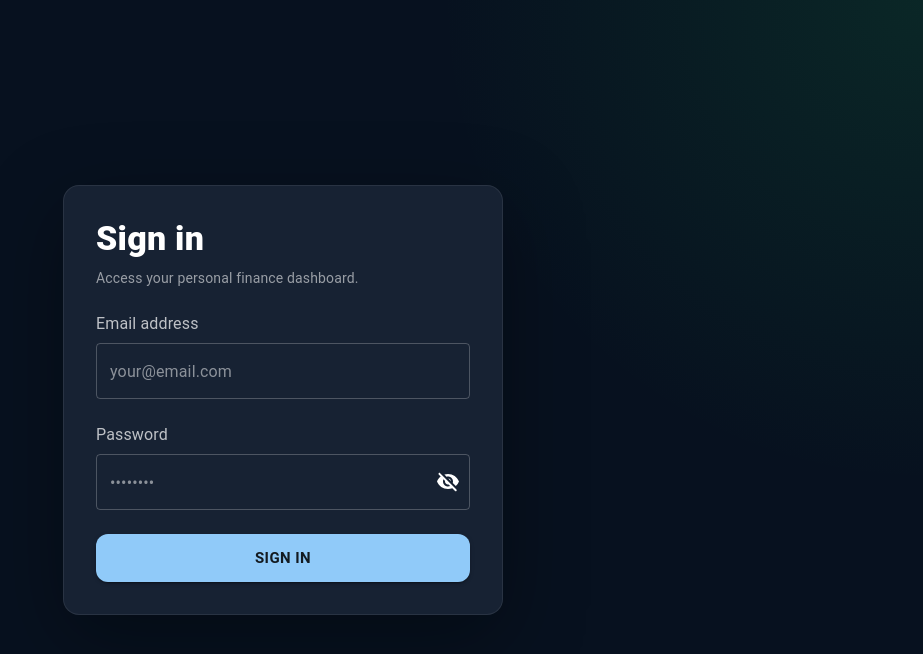
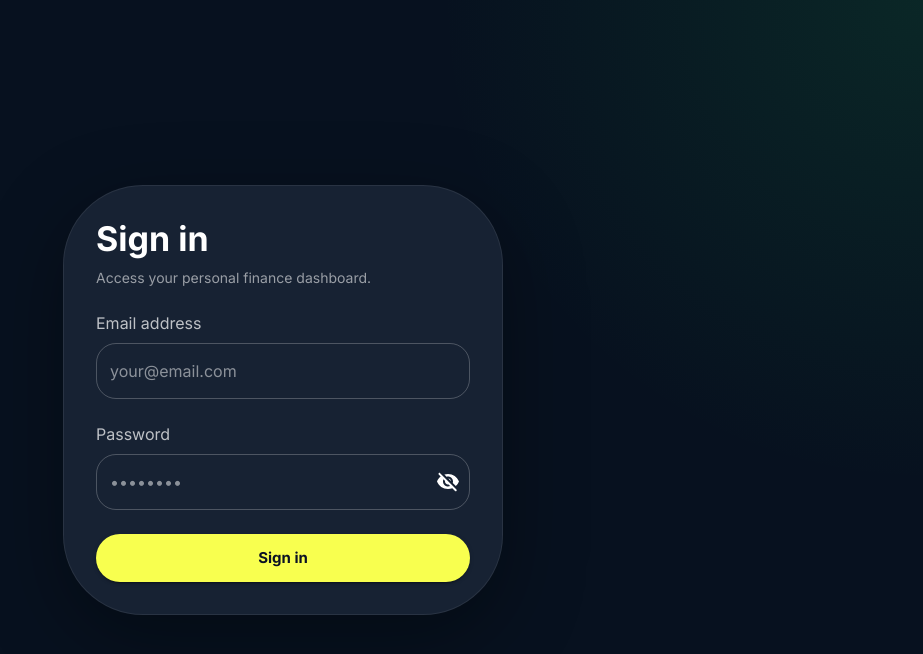
Before and after one commit to bschettinodev/csharp-project, a React (Vite) app in the folder apps/frontend/: page /login in a window 1280 px wide. Shown: the top 654 px of the page, without its empty margins (357-1280 px from the left). Built offline with nearby package versions, Linux system fonts and the light colour scheme.

Commit message:
feat(theme): setup MUI theme with custom palette and Inter font

```diff
--- a/apps/frontend/package.json
+++ b/apps/frontend/package.json
@@ -14,7 +14,7 @@
   "dependencies": {
     "@emotion/react": "^11.14.0",
     "@emotion/styled": "^11.14.1",
-    "@fontsource/roboto": "^5.2.10",
+    "@fontsource/inter": "^5.2.8",
     "@mui/icons-material": "^9.0.0",
     "@mui/material": "^9.0.0",
     "firebase": "^12.12.1",
--- a/apps/frontend/src/main.tsx
+++ b/apps/frontend/src/main.tsx
@@ -1,37 +1,29 @@
 import { StrictMode } from 'react';
 import { createRoot } from 'react-dom/client';
+import { theme } from '@/theme/theme';
+import '@/theme/fonts';
+
 import {
   createBrowserRouter,
   Navigate,
   RouterProvider,
 } from 'react-router-dom';
 
-import { CssBaseline, ThemeProvider, createTheme } from '@mui/material';
+import { CssBaseline, ThemeProvider } from '@mui/material';
 
 import { DashboardLayout } from '@/components/Layout/DashboardLayout/DashboardLayout';
 import { DashboardPage } from '@/pages/Dashboard/DashboardPage';
 import { LoginPage } from '@/pages/Login/LoginPage';
-
-const theme = createTheme({
-  palette: {
-    mode: 'dark',
-    background: {
-      default: '#07111f',
-    },
-  },
-});
 
 const router = createBrowserRouter([
   {
     path: '/',
     element: <Navigate to='/login' />,
   },
-
   {
     path: '/login',
     element: <LoginPage />,
   },
-
   {
     path: '/dashboard',
     element: <DashboardLayout />,
--- /dev/null
+++ b/apps/frontend/src/theme/fonts.ts
@@ -0,0 +1,4 @@
+import '@fontsource/inter/400.css';
+import '@fontsource/inter/500.css';
+import '@fontsource/inter/600.css';
+import '@fontsource/inter/700.css';
--- /dev/null
+++ b/apps/frontend/src/theme/pallete.ts
@@ -0,0 +1,20 @@
+export const palette = {
+  background: {
+    default: '#0B1224',
+    paper: '#151F3A',
+  },
+  primary: {
+    main: '#F8FF4F',
+    contrastText: '#0B1224',
+  },
+  success: {
+    main: '#55E27A',
+  },
+  error: {
+    main: '#FF5C8A',
+  },
+  text: {
+    primary: '#FFFFFF',
+    secondary: '#9AA4C7',
+  },
+};
--- /dev/null
+++ b/apps/frontend/src/theme/theme.ts
@@ -0,0 +1,27 @@
+import { createTheme } from '@mui/material/styles';
+
+import { palette } from '@/theme/pallete';
+
+export const theme = createTheme({
+  palette: {
+    mode: 'dark',
+    ...palette,
+  },
+  shape: {
+    borderRadius: 20,
+  },
+  typography: {
+    fontFamily: 'Inter, sans-serif',
+  },
+  components: {
+    MuiButton: {
+      styleOverrides: {
+        root: {
+          borderRadius: 999,
+          textTransform: 'none',
+          fontWeight: 700,
+        },
+      },
+    },
+  },
+});
```
Also changed, not shown: 1 other file (tests, documents, lock files or other folders).
